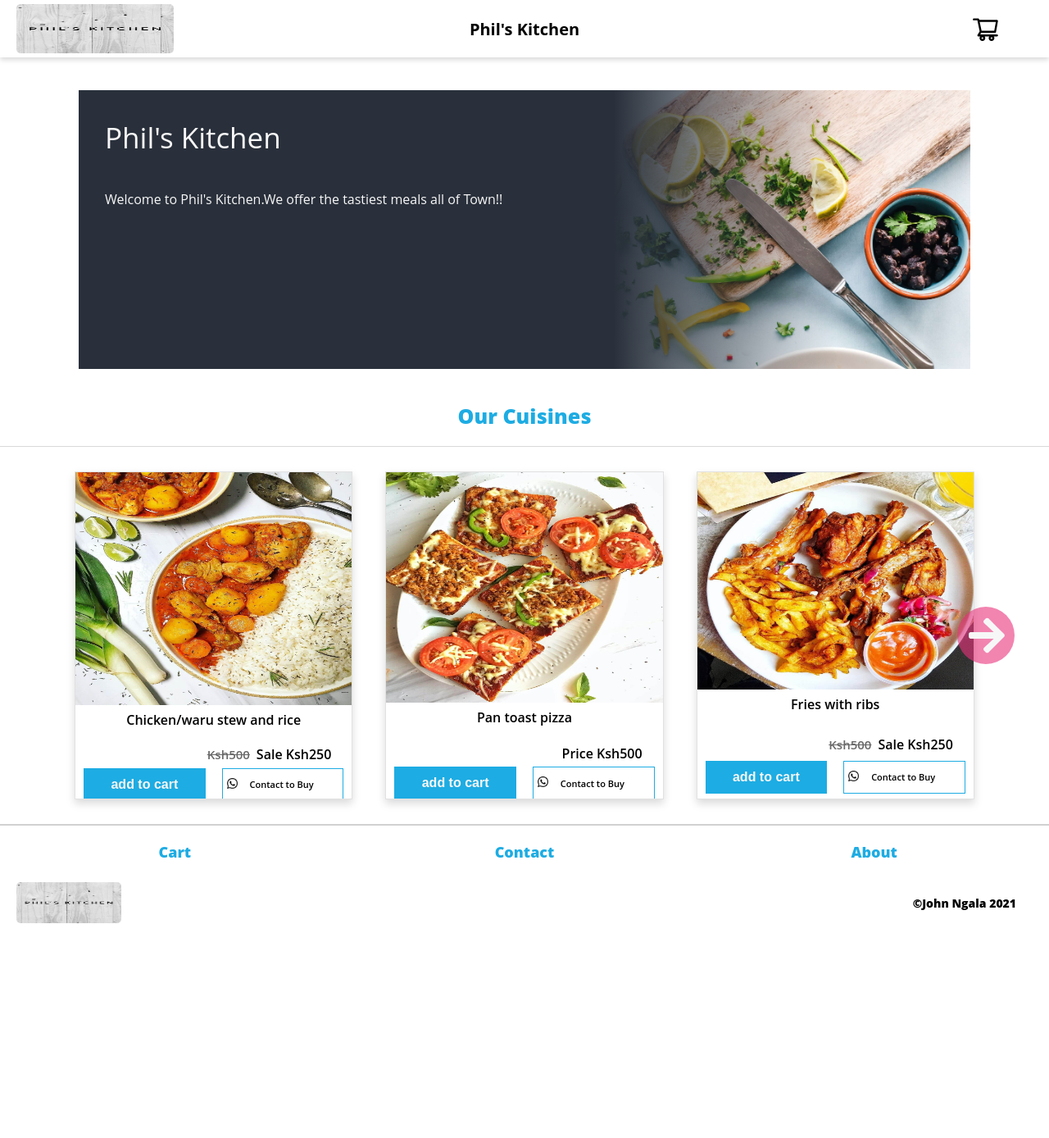
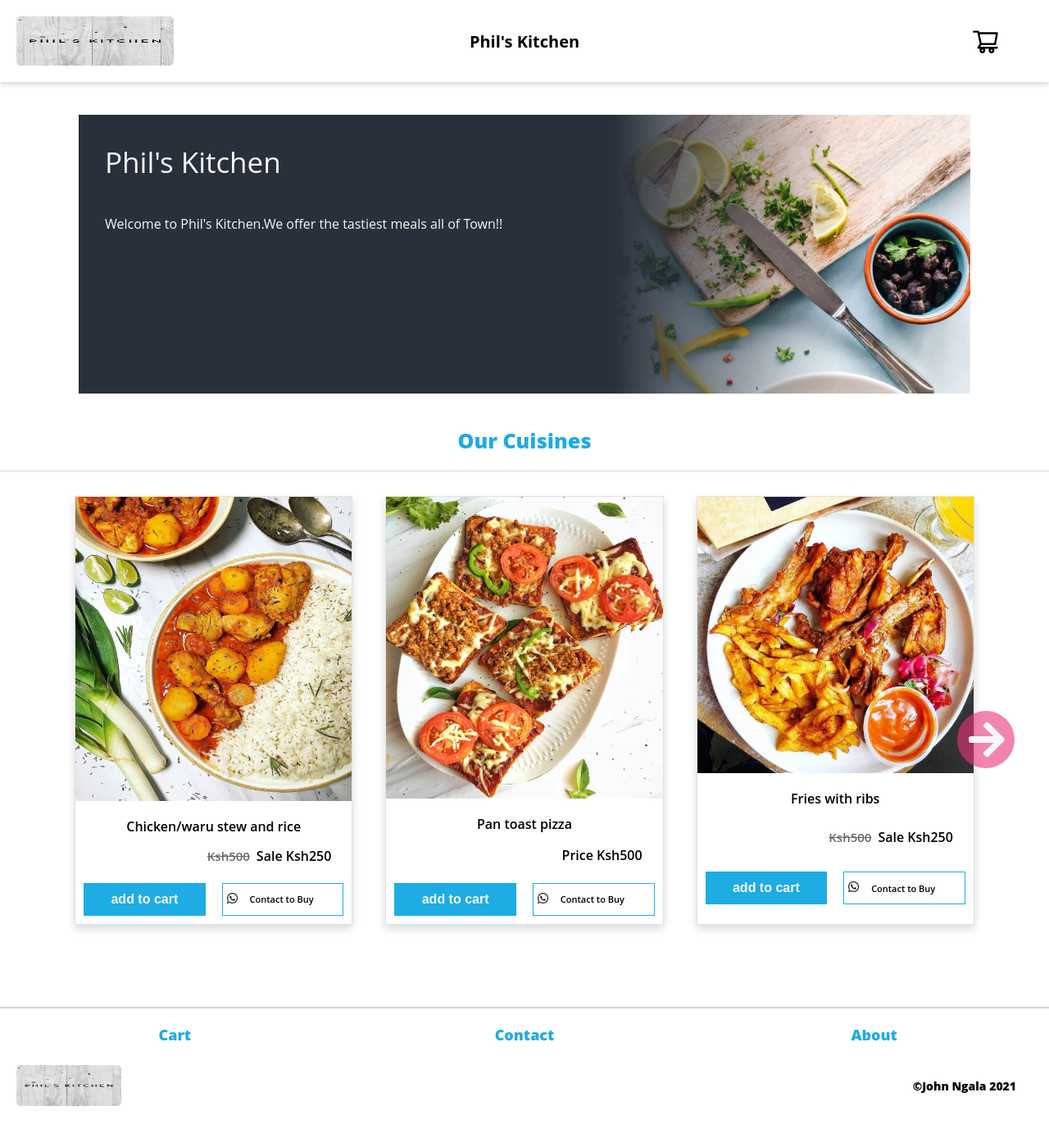
Before and after one commit to johnngala/phils_kitchen, a React (Create React App) app in the folder frontend/: page / in a window 1280 px wide. Shown: the whole page at 82% size. Before the commit the page ends 1165 px from the top, so only its background shows below. Built offline with nearby package versions, Linux system fonts and the light colour scheme.

Commit message:
initial commit

```diff
--- a/frontend/src/App.css
+++ b/frontend/src/App.css
@@ -44,7 +44,7 @@ body {
   justify-content: space-between;
   align-items: center;
   width: 100vw;
-  height: 7rem;
+  height: 10rem;
   background-color: #ffffff;
   box-shadow: 0 0.3rem 0.6rem rgba(0, 0, 0, 0.15);
   overflow: hidden;
@@ -208,11 +208,12 @@ body {
   display: flex;
   flex-direction: column;
   border: 1px solid rgba(105, 105, 105, 0.2);
-  height: 40rem;
+  height:80%;
   margin: 3rem 2rem;
   cursor: pointer;
   box-shadow: 0 0.5rem 1rem rgba(0, 0, 0, 0.15);
   transition: all 0.4s;
+  overflow-y: hidden;
 }
 .course-slider__course:hover {
   transform: translateY(-2px);
@@ -231,7 +232,7 @@ body {
   display: -webkit-box;
   text-align: center;
   height: 4.5rem;
-  margin: 0.7rem;
+  padding: 2rem;
   font-size: 1.6rem;
   font-weight: 600;
   -webkit-line-clamp: 2;
@@ -439,6 +440,8 @@ body {
     grid-template-columns: 1fr 1fr;
     grid-template-rows: 1fr;
   }
+
+
 }
 @media (max-width: 450px) {
   .course-slider__courses {
```
